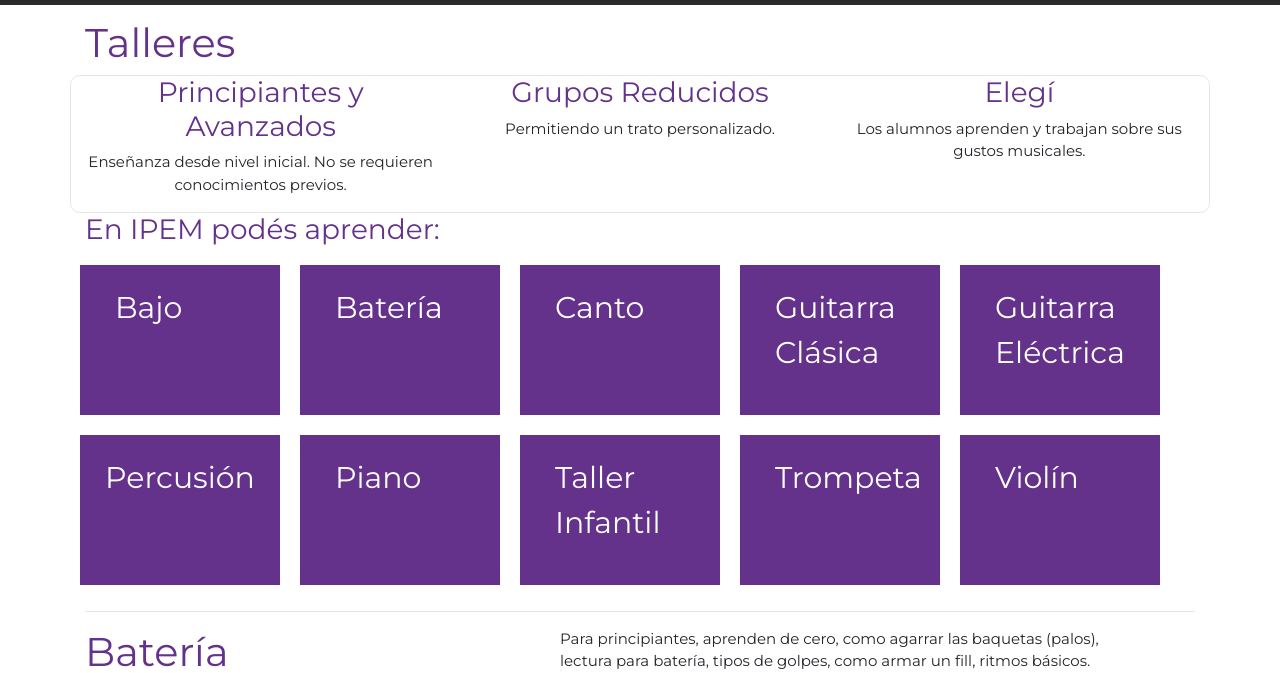
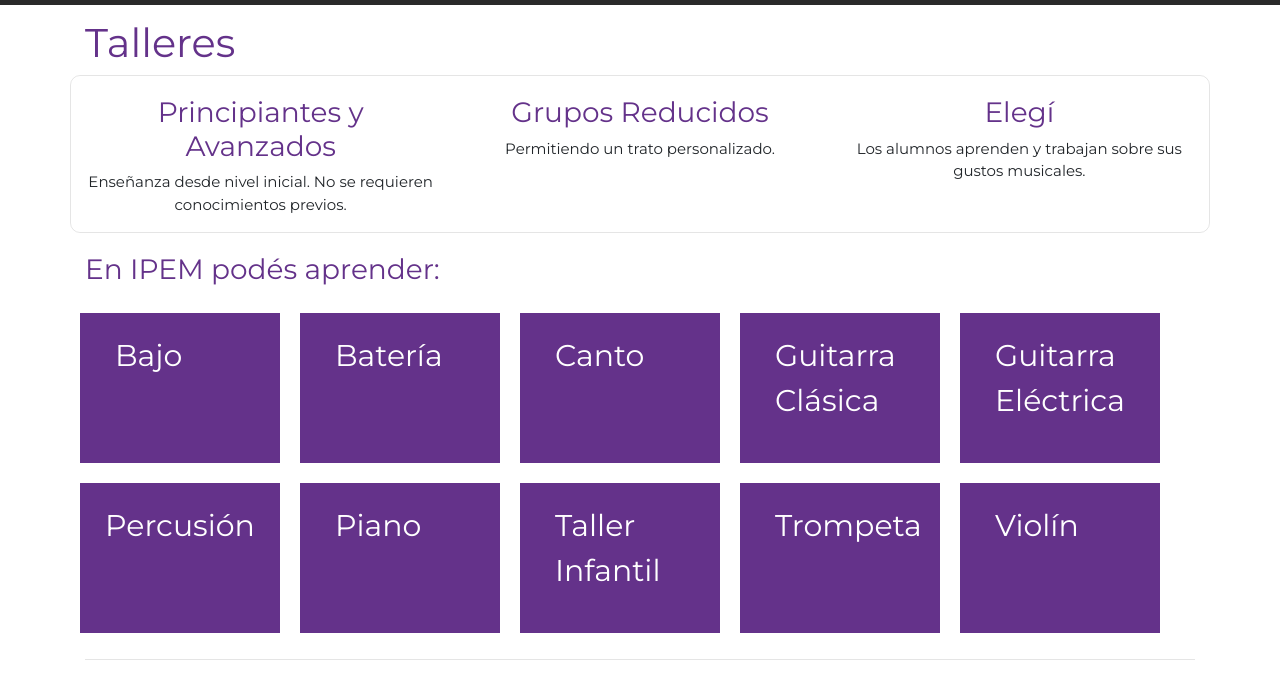
Before and after one commit to adebrouvier/ipem, a plain HTML site: page talleres.html in a window 1280 px wide. Shown: the part 91-764 px from the top of the page. Drawn offline with nearby package versions, Linux system fonts and the light colour scheme.

Commit message:
Add apple icon and visual tweaks

```diff
--- a/css/talleres.css
+++ b/css/talleres.css
@@ -13,6 +13,11 @@ li > p{
     border-style: solid;
     border: 1px solid rgba(0, 0, 0, 0.1);
     border-radius: 10px;
+    margin-bottom: 20px;
+}
+
+.item-text-box div {
+    margin-top: 20px;
 }
 
 .course {
--- a/talleres.html
+++ b/talleres.html
@@ -14,6 +14,7 @@
 		<link rel="stylesheet" href="https://maxcdn.bootstrapcdn.com/font-awesome/4.7.0/css/font-awesome.min.css">
 		<link rel="stylesheet" href="css/talleres.css">
 		<link rel="icon" type="image/png" href="res/favicon.png" />
+		<link rel="apple-touch-icon" href="res/apple-touch-icon.png">
 		<script type="text/javascript" src="js/fragment.js"></script>
 		<!-- Global site tag (gtag.js) - Google Analytics -->
 		<script async src="https://www.googletagmanager.com/gtag/js?id=UA-103656812-1"></script>
@@ -77,7 +78,7 @@
 					</div>
 				</div>
 
-				<h3>En IPEM podés aprender:</h3>
+				<h3 class="mb-3">En IPEM podés aprender:</h3>
 					<div class="row">
 						<a class="course" href="#electrica-bajo"><div class="col-sm-2 col-1 col-lg-3">Bajo</div></a>
 						<a class="course" href="#bateria"><div class="col-sm-2 col-1 col-lg-3">Batería</div></a>
```
Also changed, not shown: 404.html (+1 -0 lines), about.html (+1 -0 lines), contacto.html (+1 -0 lines), index.html (+1 -0 lines).
